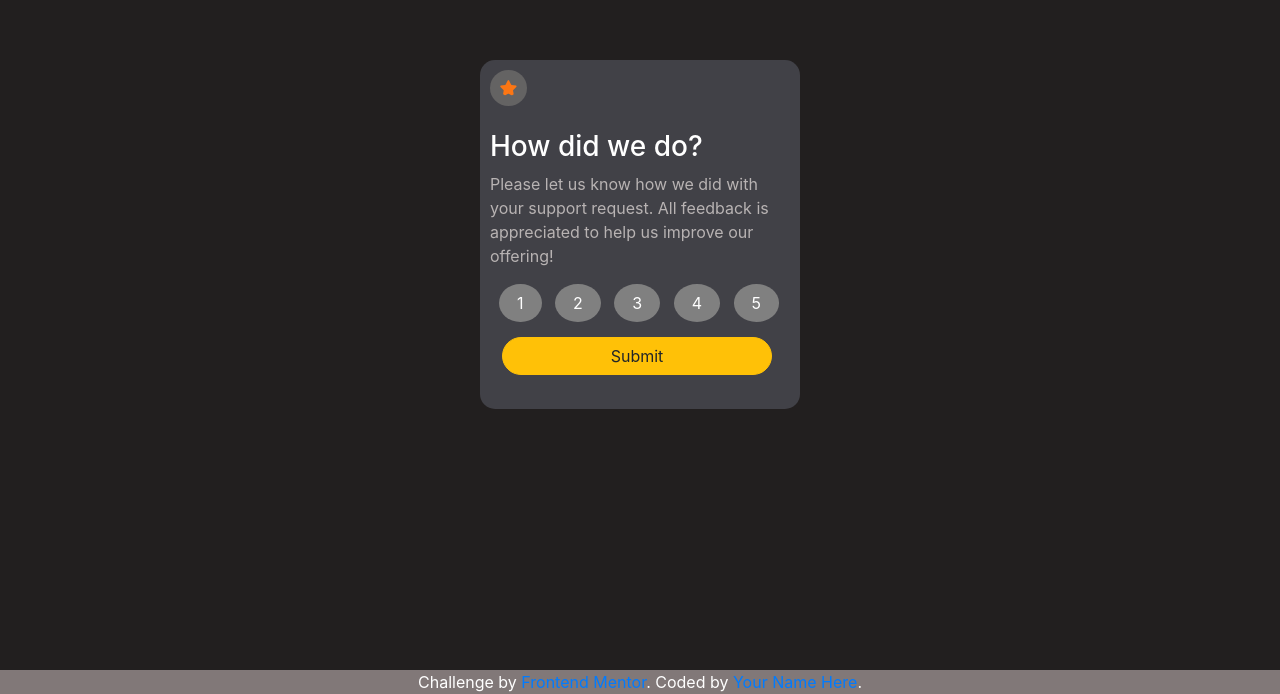
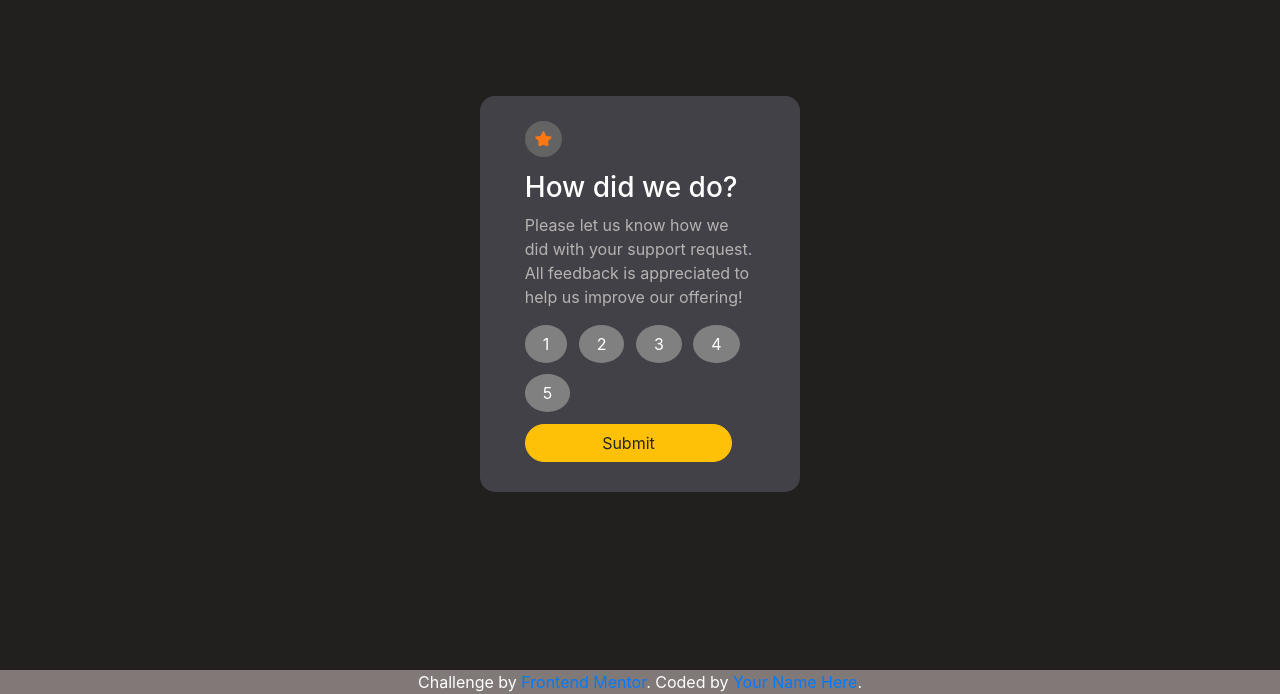
Before and after one commit to melih164/Interactive-rating, a plain HTML site: page index.html in a window 1280 px wide. Shown: the part 106-800 px from the top of the page. Drawn offline with nearby package versions, Linux system fonts and the light colour scheme.

Commit message:
flexbox used, main. alt added,br removed

```diff
--- a/index.html
+++ b/index.html
@@ -9,45 +9,41 @@
   <link rel="icon" type="image/png" sizes="32x32" href="./images/favicon-32x32.png">
 
   <title>Frontend Mentor | Interactive rating component</title>
-  <link rel="stylesheet" href="https://cdn.jsdelivr.net/npm/bootstrap@4.3.1/dist/css/bootstrap.min.css" integrity="sha384-ggOyR0iXCbMQv3Xipma34MD+dH/1fQ784/j6cY/iJTQUOhcWr7x9JvoRxT2MZw1T" crossorigin="anonymous">
+  <link rel="stylesheet" href="https://cdn.jsdelivr.net/npm/bootstrap@4.3.1/dist/css/bootstrap.min.css"
+    integrity="sha384-ggOyR0iXCbMQv3Xipma34MD+dH/1fQ784/j6cY/iJTQUOhcWr7x9JvoRxT2MZw1T" crossorigin="anonymous">
   <link rel="stylesheet" href="style.css">
 
 </head>
 
 <body>
 
+  <main class="flex-container">
+    <div class="rate col-sm-8 col-md-6 col-lg-3">
+      <img class="star" src="images/icon-star.svg" alt="star picture">
+      <h3>How did we do?</h3>
+      <p> Please let us know how we did with your support request. All feedback is appreciated
+        to help us improve our offering!</p>
 
-  <div class="rate col-sm-8 col-md-6 col-lg-3">
-    <img  class="star" src="images/icon-star.svg" alt="">
-    <br>
-    <br>
-    <h3>How did we do?</h3>
-    <p> Please let us know how we did with your support request. All feedback is appreciated
-      to help us improve our offering!</p>
-    <div>
       <div class="buttons radio-toolbar">
-        <input type="radio" name="rating" id="input1" value="1" >
+        <input type="radio" name="rating" id="input1" value="1">
         <label for="input1">1</label>
 
-        <input type="radio" name="rating" id="input2" value="2" >
+        <input type="radio" name="rating" id="input2" value="2">
         <label for="input2">2</label>
 
-        <input type="radio" name="rating" id="input3" value="3" >
+        <input type="radio" name="rating" id="input3" value="3">
         <label for="input3">3</label>
 
-        <input type="radio" name="rating" id="input4" value="4" >
+        <input type="radio" name="rating" id="input4" value="4">
         <label for="input4">4</label>
 
-        <input type="radio" name="rating" id="input5" value="5" >
+        <input type="radio" name="rating" id="input5" value="5">
         <label for="input5">5</label>
 
       </div>
-      <div>
-        <button class="btn btn-warning submit">Submit</button>
-      </div>
+      <button class="btn btn-warning submit">Submit</button>
     </div>
-    <br>
-  </div>
+  </main>
 
 
   <footer class="">
--- a/index.js
+++ b/index.js
@@ -9,7 +9,7 @@ document.querySelector(".submit").addEventListener("click", function (){
    document.querySelector("p").innerHTML = "You selected "+checked+" out of 5";
 
    $("p").after("<h2 class='thank'>Thank you!</h2>")
-   $("p").before("<div class='img1'><img  src='images/illustration-thank-you.svg'/></div>")
+   $("p").before("<div class='img1'><img alt='thank you' src='images/illustration-thank-you.svg'/></div>")
    $("h3, .buttons, .submit, .star").remove();
    $("h2").after("<p class='secpara'>We appreciate you taking the time to give a rating. If you ever need more support,don’t hesitate to get in touch!</p>")
 
--- a/style.css
+++ b/style.css
@@ -1,11 +1,17 @@
 body {
 background-color: rgb(34, 31, 31);
+
+}
+
+.flex-container {
+display: flex;
+justify-content: center;
+min-height: 100vh;
+align-items:center;
 }
 
 .rate {
-    margin: 13% auto auto auto;
-
-    padding: 10px;
+    padding: 2% 3.5% 2% 3.5%;
     background-color: rgb(65, 65, 71);
     border-radius: 15px;
 }
@@ -23,24 +29,19 @@ footer {
 
 .submit {
 width: 90%;
-margin: auto 4% auto 4%;
+margin: auto 4% 2% auto;
 border-radius: 20px;
 }
 
 .submit:hover {
     background-color: white;
+    transition:background-color 1s;
   }
 
 .buttons {
     width: 100%;
 
-}
 
-.buttons2 {
-    width: 16%;
-    margin: auto auto 3% 2%;
-    border-radius: 50px;
-    border: none;
 }
 
 h3 {
@@ -75,6 +76,7 @@ color: white;
     background-color: rgb(100, 99, 99);
     padding: 10px;
     border-radius: 50%;
+    margin-bottom: 6%;
 }
 
 .radio-toolbar input[type="radio"] {
@@ -90,7 +92,7 @@ color: white;
     font-size: 16px;
     cursor: pointer;
     border-radius: 50%;
-    margin: auto auto 5% 3%;
+    margin: auto 3% 5% auto;
     color: white;
   }
 
```
